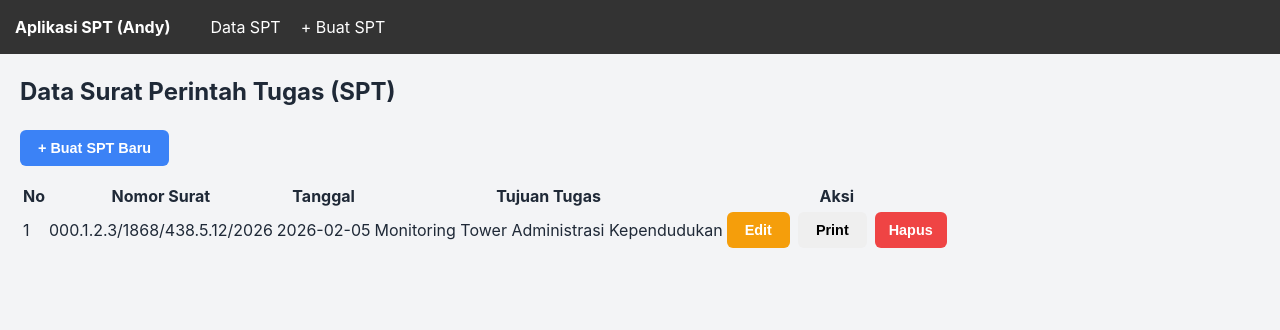
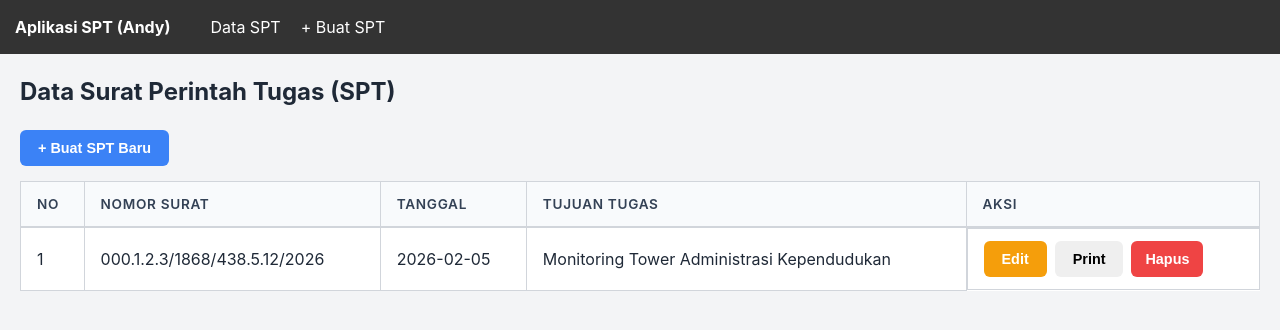
Before and after one commit to AndyAldy/Aplikasi_spt, a React (Vite) app: page / in a window 1280 px wide. Shown: the top 330 px of the page. Built offline with nearby package versions, Linux system fonts and the light colour scheme.

Commit message:
add table in css, and add loginpage.jsx for signing in

```diff
--- a/src/App.css
+++ b/src/App.css
@@ -134,6 +134,61 @@ label {
 }
 
 /* =========================================
+   TABLE STYLES (GARIS PEMISAH & DESAIN TABEL)
+========================================= */
+.table-responsive {
+  overflow-x: auto;
+  margin-top: 20px;
+  border-radius: 8px;
+  box-shadow: 0 0 0 1px var(--border-color); /* Garis luar tabel */
+}
+
+.data-table {
+  width: 100%;
+  border-collapse: collapse; /* Membuat garis antar kolom menempel rapi */
+  background: var(--card-bg);
+}
+
+/* Ini adalah penentu garis pemisah untuk setiap kolom */
+.data-table th,
+.data-table td {
+  border: 1px solid var(--border-color); /* Garis pemisah antar sel/kolom */
+  padding: 12px 16px;
+  text-align: left;
+  vertical-align: middle;
+}
+
+.data-table th {
+  background-color: #f8fafc;
+  font-weight: 600;
+  color: #334155;
+  font-size: 0.85rem;
+  text-transform: uppercase;
+  letter-spacing: 0.05em;
+  border-bottom: 2px solid var(--border-color);
+}
+
+.data-table tr:nth-child(even) {
+  background-color: #f1f5f9; /* Efek belang-belang (zebra) tiap baris */
+}
+
+.data-table tr:hover {
+  background-color: #e2e8f0; /* Efek sorot saat mouse diarahkan */
+}
+
+/* Tata letak untuk tombol di dalam kolom Aksi */
+.action-buttons {
+  display: flex;
+  gap: 8px;
+  flex-wrap: wrap;
+}
+
+.action-buttons .btn {
+  padding: 6px 12px;
+  font-size: 0.8rem;
+}
+
+/* =========================================
    BUTTONS
 ========================================= */
 .btn {
```
Also changed, not shown: src/pages/LoginPage.jsx (added).
